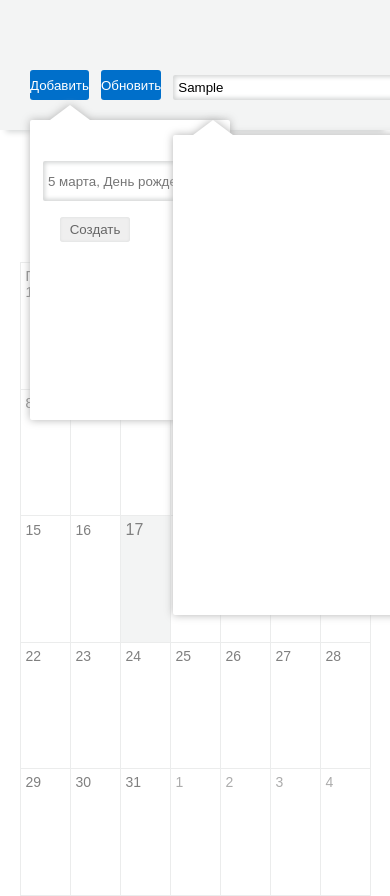
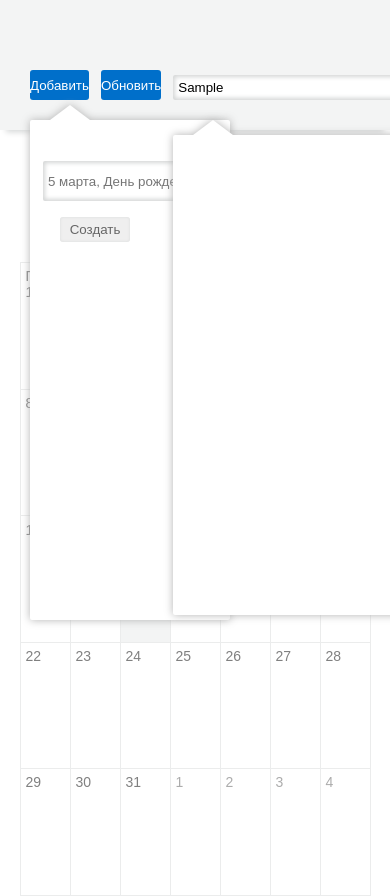
Before and after one commit to Loori-R/calendar, a website built with webpack: page src/public/index.html in a window 390 px wide. Both pictures are taken after typing "Sample" into the empty fields and a click on the button "Добавить". Shown: the top 896 px of the page. Built offline with nearby package versions, Linux system fonts and the light colour scheme.

Commit message:
fix styles

```diff
--- a/src/app/events/inputs.js
+++ b/src/app/events/inputs.js
@@ -57,10 +57,9 @@ class CreateInputs {
     conainer.id = "form_event";
     conainer.classList.add(classname);
 
-    const clientHeight = document.documentElement.clientHeight;
     const clientWidth = document.documentElement.clientWidth;
     const width = clientWidth >= 1024 ? 400 : 200;
-    const height = clientHeight >= 1020 ? 500 : 300;
+    const height = 500;
     const posX = right + width;
     const differenceX = posX - clientWidth;
 
--- a/src/app/styles.css
+++ b/src/app/styles.css
@@ -19,6 +19,7 @@ table {
   border-collapse: collapse;
   color: #808080;
   table-layout: fixed;
+  margin-bottom: 500px;
 }
 
 button {
@@ -218,7 +219,6 @@ td.has_event {
   table {
     height: auto;
     font-size: 14px;
-    margin-bottom: 300px;
   }
 
   .typical_day {
@@ -247,7 +247,6 @@ td.has_event {
     display: none;
   }
   .event_form textarea {
-    height: 30px;
     margin: auto;
   }
   .event_form p {
```
Also changed, not shown: 1 other file.
